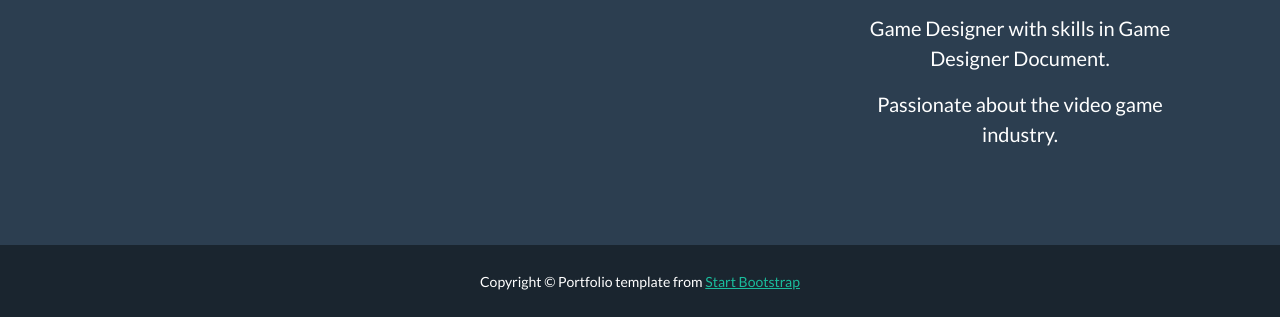
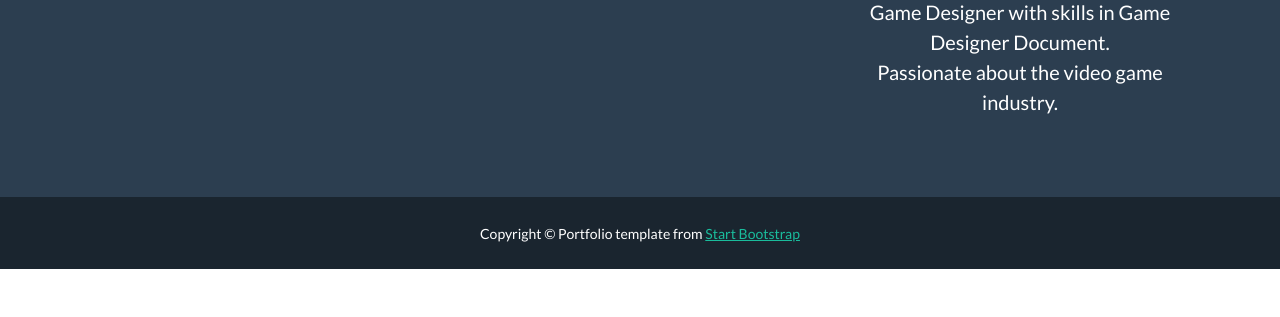
Before and after one commit to mvjanuario/myportfolio, a plain HTML site: page index.html in a window 1280 px wide. Shown: the part 3143-3460 px from the top of the page. After the commit the page ends 3412 px from the top, so only its background shows below. Drawn offline with nearby package versions, Linux system fonts and the light colour scheme.

Commit message:
Update index.html

```diff
--- a/index.html
+++ b/index.html
@@ -235,9 +235,15 @@
                     <!-- Footer About Text-->
                     <div class="col-lg-4">
                         <h4 class="text-uppercase mb-4">About Freelancer</h4>
-                        <p class="lead">Gamedev with skills in Unity, Unreal, Godot, Gamemaker.</p>
-                        <p class="lead">Game Designer with skills in Game Designer Document.</p>
-                        <p class="lead">Passionate about the video game industry.</p>
+                        <p class="lead mb-0">
+                            Gamedev with skills in Unity, Unreal, Godot, Gamemaker.
+                        </p>
+                        <p class="lead mb-0">
+                            Game Designer with skills in Game Designer Document.
+                        </p>
+                        <p class="lead mb-0">
+                            Passionate about the video game industry.
+                        </p>
                     </div>
                 </div>
             </div>
```
